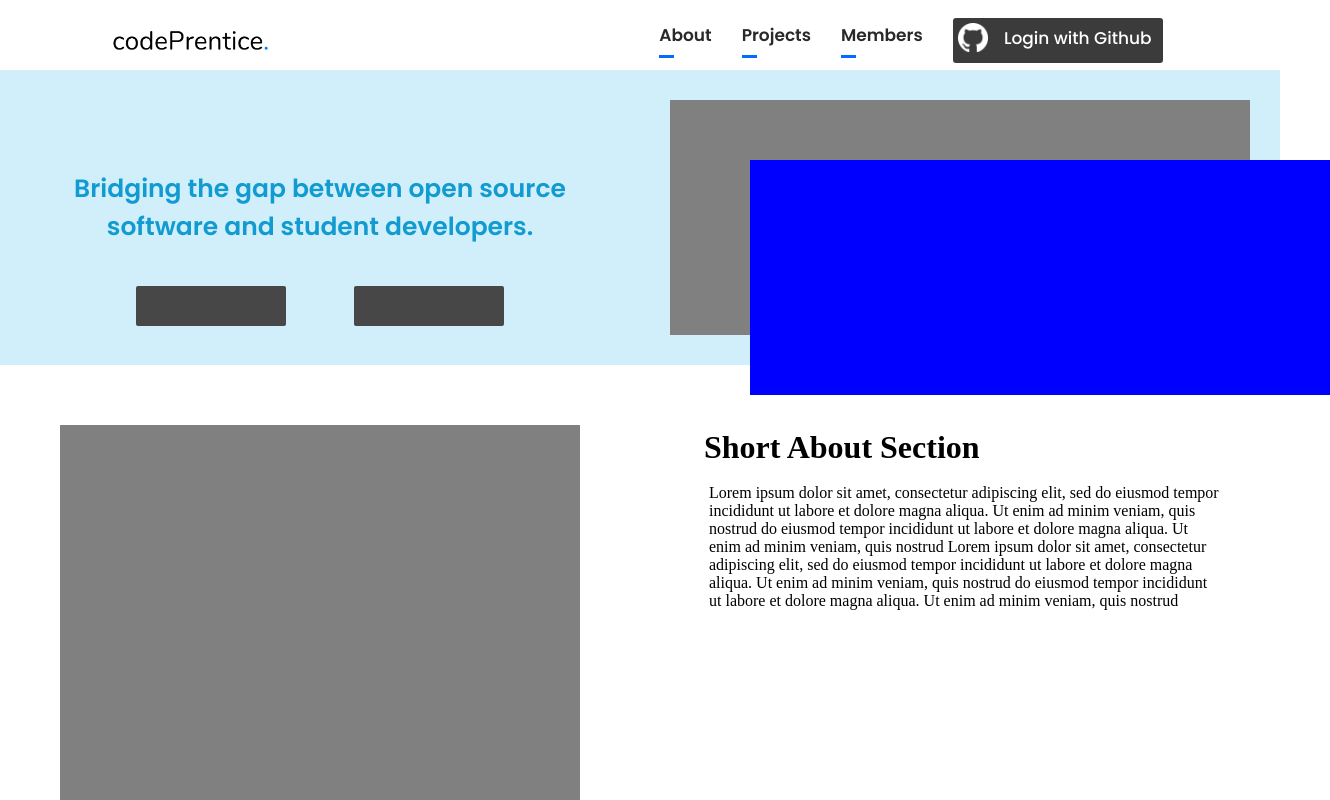
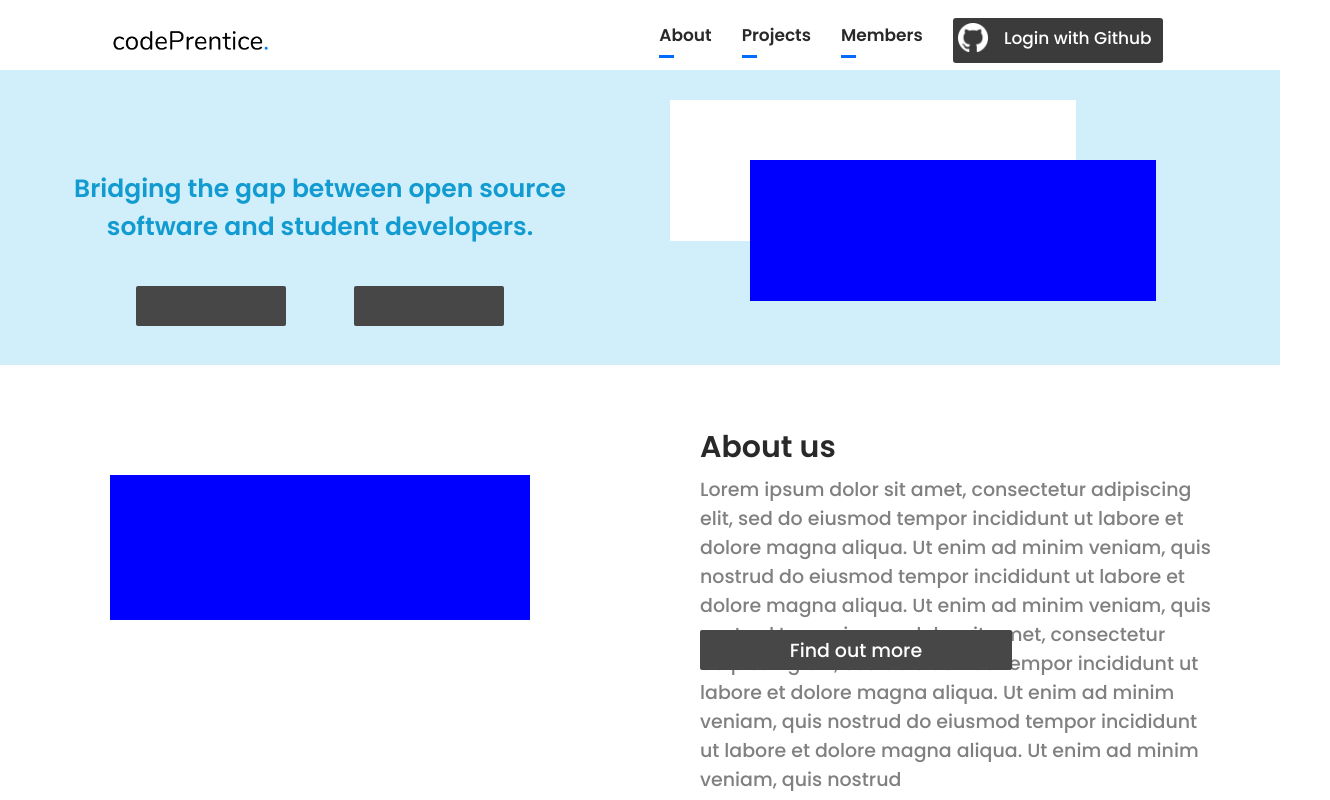
Before and after one commit to codeprentice-org/codeprentice-site-revamped, a React (Create React App) app in the folder frontend/: page / in a window 1280 px wide. Shown: the top 800 px of the page, 1330 px wide, since content can reach past the window. Built offline with nearby package versions, Linux system fonts and the light colour scheme.

Commit message:
reversed some merging errors

```diff
--- a/frontend/src/components/home-page/home_page.tsx
+++ b/frontend/src/components/home-page/home_page.tsx
@@ -1,5 +1,4 @@
 import React, { useState, useEffect } from 'react';
-import Navbar from '../navbar/navbar'
 import Footer from './footer/footer'
 import './intro.css'
 import '../main/main.css'
@@ -53,31 +52,24 @@ const Intro: React.FC = () => {
 
 const About: React.FC = () => {
     return (
-        <div className="about">
-            <div className="icon">
-                <div className="thumbnail"></div>
+        <div className="about_container">
+        <div className="about_left_container">
+            <div className="about_image"></div>
+        </div>
+        <div className="about_right_container">
+            <div className="about_right_header">About us</div>
+            <div className="about_us_text">
+                Lorem ipsum dolor sit amet, consectetur adipiscing elit,
+                sed do eiusmod tempor incididunt ut labore et dolore magna aliqua.
+                Ut enim ad minim veniam, quis nostrud do eiusmod tempor
+                incididunt ut labore et dolore magna aliqua. Ut enim ad minim
+                veniam, quis nostrud Lorem ipsum dolor sit amet, consectetur
+                adipiscing elit, sed do eiusmod tempor incididunt ut labore et
+                dolore magna aliqua. Ut enim ad minim veniam, quis nostrud do
+                eiusmod tempor incididunt ut labore et dolore magna aliqua. Ut
+                enim ad minim veniam, quis nostrud
             </div>
-            <div className="about_text">
-                <h1>Short About Section</h1>
-                <br />
-                <div className="description"><p>Lorem ipsum dolor sit amet,
-                consectetur adipiscing elit, sed
-                do eiusmod tempor incididunt ut
-                labore et dolore magna aliqua.
-                Ut enim ad minim veniam, quis nostrud
-                do eiusmod tempor incididunt ut
-                labore et dolore magna aliqua.
-                Ut enim ad minim veniam, quis nostrud
-                Lorem ipsum dolor sit amet,
-                consectetur adipiscing elit, sed
-                do eiusmod tempor incididunt ut
-                labore et dolore magna aliqua.
-                Ut enim ad minim veniam, quis nostrud
-                do eiusmod tempor incididunt ut
-                labore et dolore magna aliqua.
-                Ut enim ad minim veniam, quis nostrud
-                </p></div>
-                <button className="homebutton"></button>
+            <button className="about_button">Find out more</button>
             </div>
         </div>
     );
--- a/frontend/src/components/home-page/intro.css
+++ b/frontend/src/components/home-page/intro.css
@@ -58,86 +58,9 @@
   height: 60%;
 }
 
-/* .thumbnail:hover{
-    background_color: lightgray;
-} */
-
 .offset_thumbnail {
   transform: translateX(80px) translateY(60px);
   background-color: blue;
   width: 100%;
   height: 100%;
 }
-
-/* .offset_thumbnail:hover{
-    background_color: lightgray;
-} */
-
-.about {
-  width: 100%;
-  height: 70vh;
-  display: flex;
-  flex-direction: row;
-  font-family: Cambria, Cochin, Georgia, Times, "Times New Roman", serif;
-  border-bottom: 1px dotted black;
-}
-
-::-webkit-scrollbar {
-  width: 0px;
-}
-
-::-webkit-scrollbar-thumb {
-  background: lightblue;
-}
-
-.icon {
-  width: 50%;
-  padding: 60px;
-}
-
-.description {
-  width: 100%;
-  height: 80%;
-  margin-left: 5px;
-  overflow: scroll;
-  overflow-y: scroll;
-}
-
-.about_text {
-  width: 50%;
-  padding: 5%;
-  display: flex;
-  flex-direction: column;
-  /* align-items: center; */
-}
-
-.thumbnail {
-  background-color: gray;
-  width: 100%;
-  height: 100%;
-  -webkit-transition: background-color 0.5s ease-out;
-  -moz-transition: background-color 0.5s ease-out;
-  -o-transition: background-color 0.5s ease-out;
-  -ms-transition: background-color 0.5s ease-out;
-  transition: background-color 0.5s ease-out;
-}
-
-.thumbnail:hover {
-  background-color: lightgray;
-}
-
-.homebutton {
-  height: 50px;
-  width: 200px;
-  background-color: gray;
-  border-radius: 10px;
-  -webkit-transition: background-color 0.2s ease-out;
-  -moz-transition: background-color 0.2s ease-out;
-  -o-transition: background-color 0.2s ease-out;
-  -ms-transition: background-color 0.2s ease-out;
-  transition: background-color 0.2s ease-out;
-}
-
-.homebutton:hover {
-  background-color: lightgray;
-}
```
